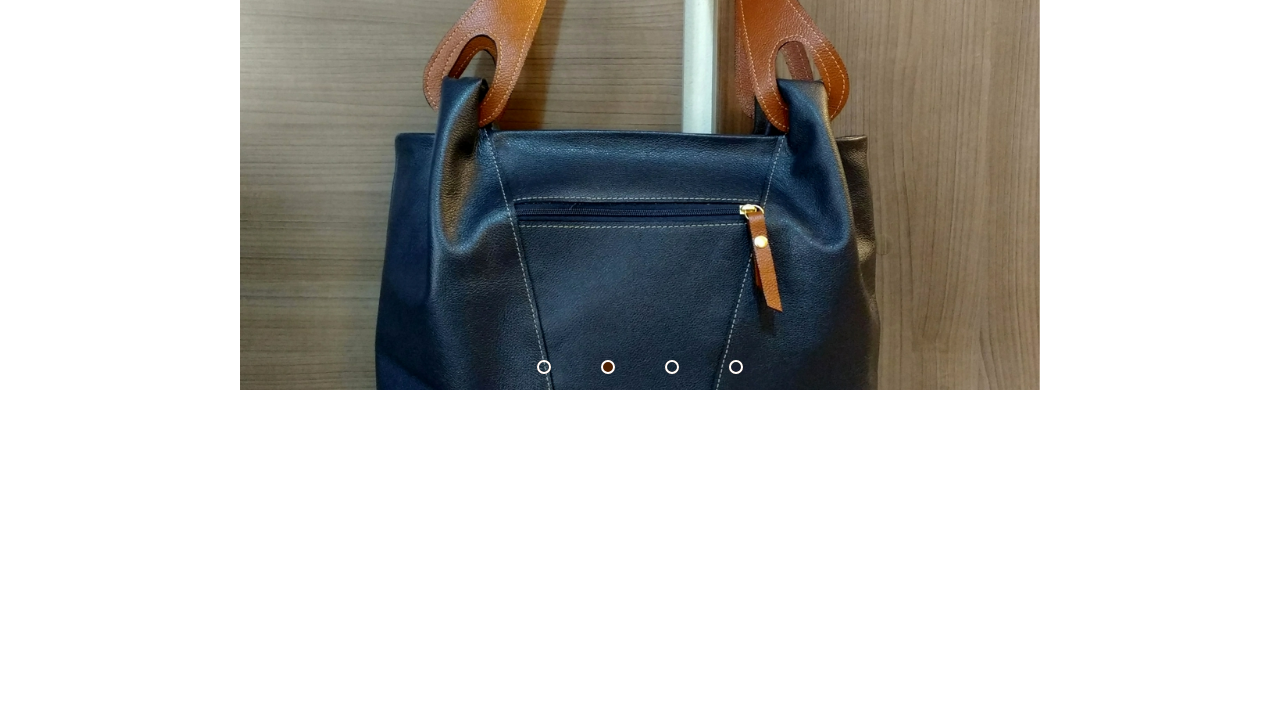
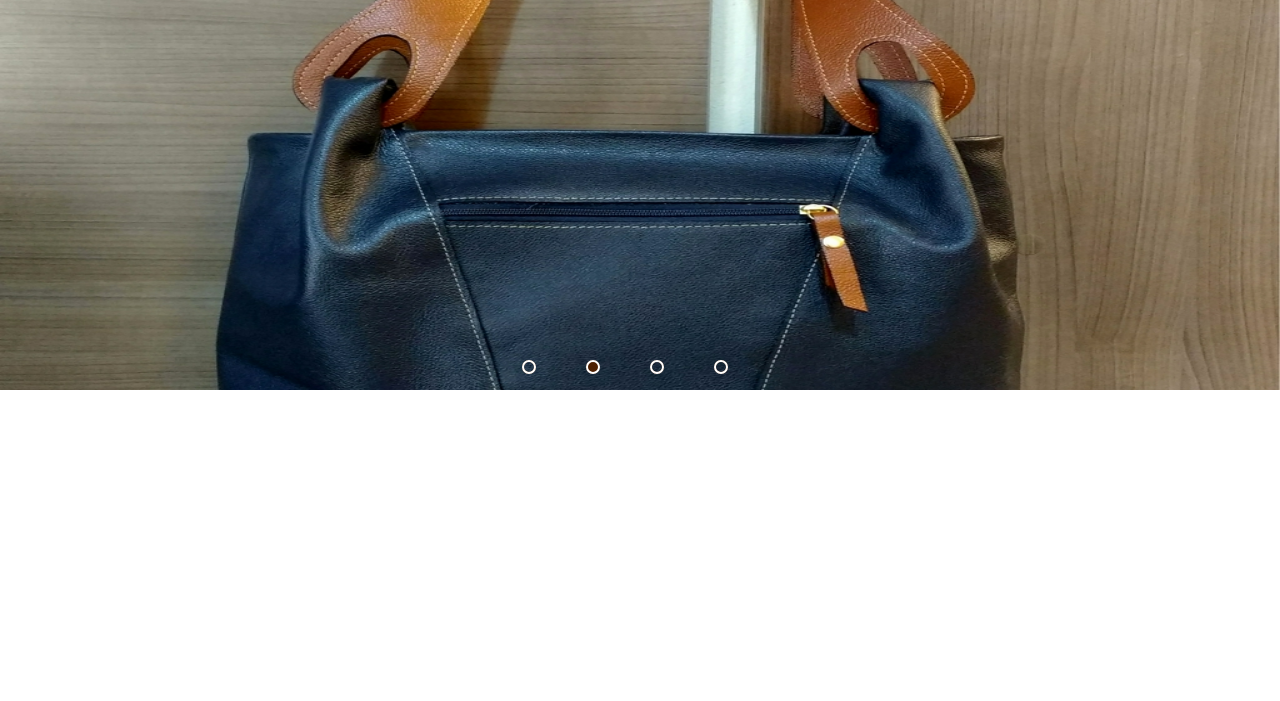
Before and after one commit to zankyot/sapataria-arnaldo, a plain HTML site: page index.html in a window 1280 px wide. Shown: the part 99-800 px from the top of the page. Drawn offline with nearby package versions, Linux system fonts and the light colour scheme.

Commit message:
Atualizando o CSS

```diff
--- a/style.css
+++ b/style.css
@@ -26,7 +26,7 @@ header a:hover{
 
 .slider{
   margin:0px auto;
-  width: 800px;
+  width: 100%;
   height: 400px;
   overflow: hidden;
 }
@@ -44,11 +44,11 @@ header a:hover{
   transition: 2s;
 }
 .slide img{
-  width: 800px;
+  width: 100%;
 }
 .manual-navegation{
   position: absolute;
-  width: 800px;
+  width: 1250px;
   margin-top: -30px;
   display:flex;
   justify-content: center;
@@ -87,7 +87,7 @@ header a:hover{
 }
 .navegation-auto{
   position: absolute;
-  width: 800px;
+  width: 1250px;
   margin-top: 370px;
   display: flex;
   justify-content: center;
```
